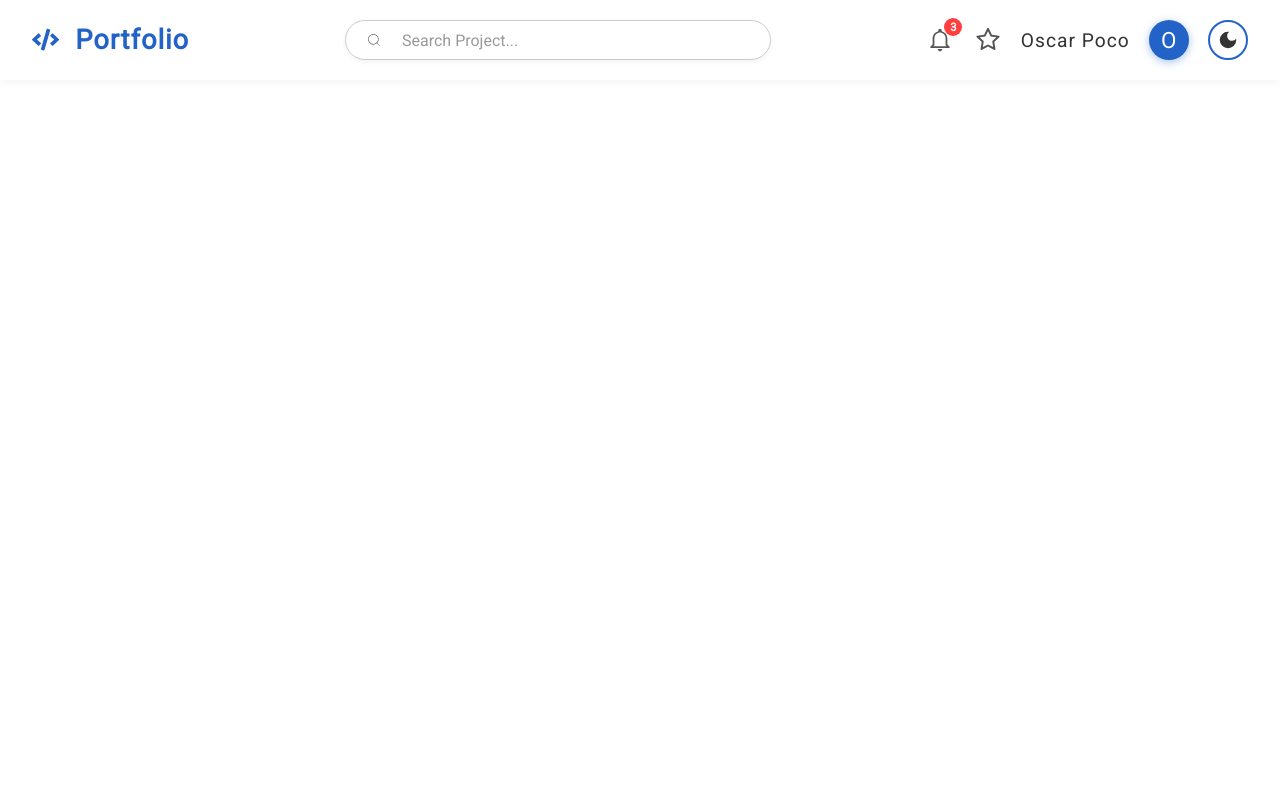
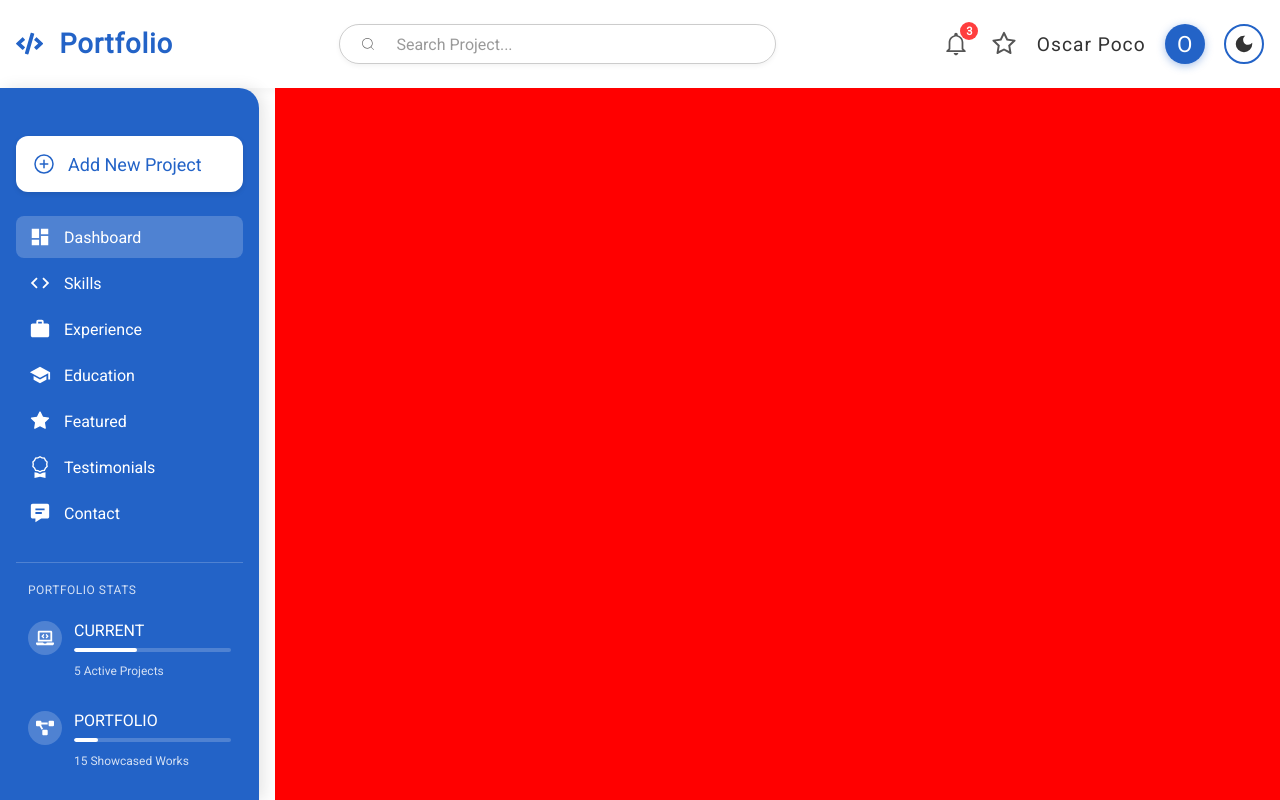
Before and after one commit to Oscarpoco/oscar-poco, a React (Vite) app: page / in a window 1280 px wide. Built offline with nearby package versions, Linux system fonts and the light colour scheme.

Commit message:
I have created the sidebar screen

```diff
--- a/src/App.css
+++ b/src/App.css
@@ -12,7 +12,7 @@
 .top
 {
   width: 100%;
-  height: 10%;
+  height: 11%;
 }
 
 
@@ -20,9 +20,9 @@
 .bottom
 {
   width: 100%;
-  height: 90%;
+  height: 89%;
   display: flex;
-  justify-content: center;
+  justify-content: space-between;
   align-items: center;
   gap: 1em;
 }
--- a/src/App.jsx
+++ b/src/App.jsx
@@ -1,7 +1,9 @@
 import { useState } from 'react'
 
 // SCREENS
-import NavigationBar from './pages/screens/NavigationBar';
+import NavigationBar from './pages/screens/NavigationBar.jsx';
+import SideBar from './pages/screens/SideBar.jsx';
+import Dashboard from "./pages/screens/Dashboard.jsx";
 
 // STYLINGS
 import './App.css';
@@ -20,7 +22,8 @@ function App() {
 
       {/* BOTTOM DEVIDER */}
       <div className='bottom'>
-
+        <SideBar />
+        <Dashboard />
       </div>
 
     </div>
--- a/src/index.css
+++ b/src/index.css
@@ -4,4 +4,5 @@
     margin: 0;
     padding: 0;
     font-family: 'Roboto', sans-serif;
+    font-family: 'Roboto', 'Segoe UI', sans-serif;
 }
--- a/src/pages/screens/Dashboard.jsx
+++ b/src/pages/screens/Dashboard.jsx
@@ -1,4 +1,7 @@
 import React from "react";
+
+// STYLING
+import '../styles/Dashboard.css'
 
 function Dashboard (){
     return (
--- a/src/pages/screens/NavigationBar.jsx
+++ b/src/pages/screens/NavigationBar.jsx
@@ -40,13 +40,13 @@ function NavigationBar() {
             <div className="Portfolio-user">
                 {/* NOTIFICATION ICON */}
                 <div className="icon-container">
-                    <IoMdNotificationsOutline size={28} className="nav-icon" />
+                    <IoMdNotificationsOutline size={28} color="#555" className="nav-icon" />
                     {notifications > 0 && <span className="notification-badge">{notifications}</span>}
                 </div>
 
                 {/* REVIEWS/STARS ICON */}
                 <div className="icon-container">
-                    <AiOutlineStar size={28} className="nav-icon" />
+                    <AiOutlineStar size={28} color="#555" className="nav-icon" />
                 </div>
 
                 {/* USER INFO */}
--- a/src/pages/screens/SideBar.jsx
+++ b/src/pages/screens/SideBar.jsx
@@ -1,9 +1,93 @@
 import React from "react";
 
-function SideBar (){
+// STYLING
+import '../styles/SideBar.css'
+
+// ICONS
+import { IoAddCircleOutline } from "react-icons/io5";
+import { MdDashboard, MdCode, MdWork, MdSchool } from "react-icons/md";
+import { AiFillStar, AiOutlineUser } from "react-icons/ai";
+import { BiSolidMessageDetail } from "react-icons/bi";
+import { FaProjectDiagram, FaLaptopCode } from "react-icons/fa";
+import { BsBriefcase, BsAward } from "react-icons/bs";
+
+
+function SideBar() {
     return (
         <div className="Parent-sidebar">
+            <div className="sidebar-content">
 
+                {/* UPLOAD BUTTON */}
+                <div className="upload-button">
+                    <IoAddCircleOutline className="upload-icon" />
+                    <span>Add New Project</span>
+                </div>
+
+                {/* NAVIGATION LINKS */}
+                <div className="sidebar-nav">
+                    <div className="nav-item active">
+                        <MdDashboard className="nav-icon" />
+                        <span>Dashboard</span>
+                    </div>
+                    <div className="nav-item">
+                        <MdCode className="nav-icon" />
+                        <span>Skills</span>
+                    </div>
+                    <div className="nav-item">
+                        <MdWork className="nav-icon" />
+                        <span>Experience</span>
+                    </div>
+                    <div className="nav-item">
+                        <MdSchool className="nav-icon" />
+                        <span>Education</span>
+                    </div>
+                    <div className="nav-item">
+                        <AiFillStar className="nav-icon" />
+                        <span>Featured</span>
+                    </div>
+                    <div className="nav-item">
+                        <BsAward className="nav-icon" />
+                        <span>Testimonials</span>
+                    </div>
+                    <div className="nav-item">
+                        <BiSolidMessageDetail className="nav-icon" />
+                        <span>Contact</span>
+                    </div>
+                </div>
+
+                {/* STORAGE DETAILS */}
+                <div className="storage-details">
+                    <h3>PORTFOLIO STATS</h3>
+                    <div className="storage-item">
+                        <div className="storage-icon-container">
+                            <FaLaptopCode className="storage-icon" />
+                        </div>
+                        <div className="storage-info">
+                            <span>CURRENT</span>
+                            <div className="storage-bar">
+                                <div className="storage-progress"></div>
+                            </div>
+                            <span className="storage-text">5 Active Projects</span>
+                        </div>
+                    </div>
+                    <div className="storage-item">
+                        <div className="storage-icon-container photo-icon">
+                            <FaProjectDiagram className="storage-icon" />
+                        </div>
+                        <div className="storage-info">
+                            <span>PORTFOLIO</span>
+                            <div className="storage-bar">
+                                <div className="storage-progress photo-progress"></div>
+                            </div>
+                            <span className="storage-text">15 Showcased Works</span>
+                        </div>
+                    </div>
+                    <div className="upgrade-storage">
+                        <span>View Full Portfolio</span>
+                        <span className="arrow">→</span>
+                    </div>
+                </div>
+            </div>
         </div>
     )
 }
--- a/src/pages/styles/Dashboard.css
+++ b/src/pages/styles/Dashboard.css
@@ -0,0 +1,6 @@
+.Parent-dashboard
+{
+    width: 85%;
+    height: 100%;
+    background: red;
+}
--- a/src/pages/styles/NavigationBar.css
+++ b/src/pages/styles/NavigationBar.css
@@ -1,7 +1,7 @@
 .Parent-nav
 {
     background-color: #fff;
-    padding: 1em 2em;
+    padding: 1em 16px;
     width: 100%;
     height: 100%;
     display: flex;
@@ -140,7 +140,6 @@
 
 .nav-icon
 {
-    color: #555;
     transition: color 0.3s ease, transform 0.2s ease;
 }
 
--- a/src/pages/styles/SideBar.css
+++ b/src/pages/styles/SideBar.css
@@ -0,0 +1,187 @@
+.Parent-sidebar
+{
+    background: #2363C7;
+    height: 100%;
+    width: 280px;
+    border-top-right-radius: 20px;
+    color: white;
+    box-shadow: 5px 0 15px rgba(0, 0, 0, 0.1);
+    overflow-y: auto;
+    transition: all 0.3s ease;
+}
+
+.sidebar-content
+{
+    padding: 3em 16px 24px 16px;
+    display: flex;
+    flex-direction: column;
+    height: 100%;
+}
+
+/* UPLOAD BUTTON */
+.upload-button
+{
+    display: flex;
+    align-items: center;
+    gap: 12px;
+    background-color: white;
+    color: #2363C7;
+    font-weight: 500;
+    font-size: 18px;
+    padding: 16px;
+    border-radius: 12px;
+    margin-bottom: 24px;
+    cursor: pointer;
+    box-shadow: 0 2px 5px rgba(0, 0, 0, 0.1);
+    transition: all 0.2s ease;
+}
+
+.upload-button:hover
+{
+    box-shadow: 0 4px 8px rgba(0, 0, 0, 0.15);
+    transform: translateY(-2px);
+}
+
+.upload-icon
+{
+    font-size: 24px;
+}
+
+/* NAVIGATION LINKS */
+.sidebar-nav
+{
+    display: flex;
+    flex-direction: column;
+    margin-bottom: 24px;
+}
+
+.nav-item
+{
+    display: flex;
+    align-items: center;
+    gap: 12px;
+    padding: 10px 12px;
+    border-radius: 8px;
+    margin-bottom: 4px;
+    cursor: pointer;
+    transition: background-color 0.2s ease;
+}
+
+.nav-item:hover
+{
+    background-color: rgba(255, 255, 255, 0.1);
+}
+
+.nav-item.active
+{
+    background-color: rgba(255, 255, 255, 0.2);
+}
+
+.nav-icon
+{
+    font-size: 22px;
+    min-width: 24px;
+    color: #fff;
+}
+
+/* STORAGE DETAILS */
+.storage-details
+{
+    margin-top: auto;
+    padding-top: 20px;
+    border-top: 1px solid rgba(255, 255, 255, 0.2);
+}
+
+.storage-details h3
+{
+    font-size: 12px;
+    font-weight: 500;
+    margin-bottom: 16px;
+    opacity: 0.8;
+    letter-spacing: 0.5px;
+    padding: 0 12px;
+}
+
+.storage-item
+{
+    display: flex;
+    align-items: flex-start;
+    gap: 12px;
+    padding: 8px 12px;
+    margin-bottom: 16px;
+}
+
+.storage-icon-container
+{
+    background-color: rgba(255, 255, 255, 0.2);
+    padding: 8px;
+    border-radius: 50%;
+    display: flex;
+    justify-content: center;
+    align-items: center;
+}
+
+.photo-icon
+{
+    background-color: rgba(255, 255, 255, 0.2);
+}
+
+.storage-icon
+{
+    font-size: 18px;
+}
+
+.storage-info
+{
+    flex: 1;
+}
+
+.storage-bar
+{
+    height: 4px;
+    background-color: rgba(255, 255, 255, 0.2);
+    border-radius: 2px;
+    margin: 8px 0;
+    overflow: hidden;
+}
+
+.storage-progress
+{
+    height: 100%;
+    width: 40%;
+    background-color: white;
+    border-radius: 2px;
+}
+
+.photo-progress
+{
+    width: 15%;
+}
+
+.storage-text
+{
+    font-size: 12px;
+    opacity: 0.8;
+}
+
+.upgrade-storage
+{
+    display: flex;
+    align-items: center;
+    justify-content: space-between;
+    padding: 12px;
+    cursor: pointer;
+    border-radius: 8px;
+    margin-top: 8px;
+    transition: background-color 0.2s ease;
+}
+
+.upgrade-storage:hover
+{
+    background-color: rgba(255, 255, 255, 0.1);
+}
+
+.arrow
+{
+    font-weight: bold;
+}
```
